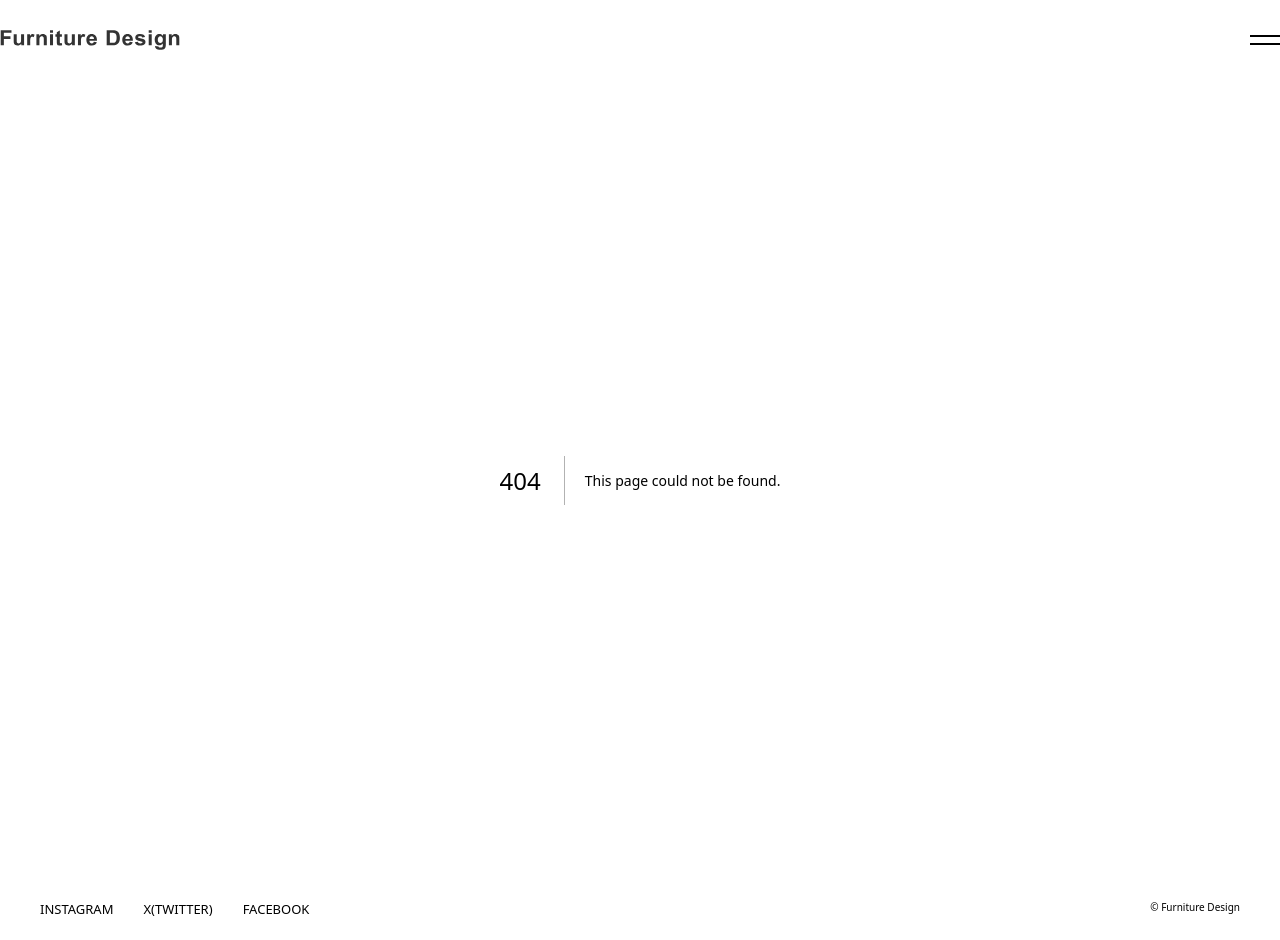
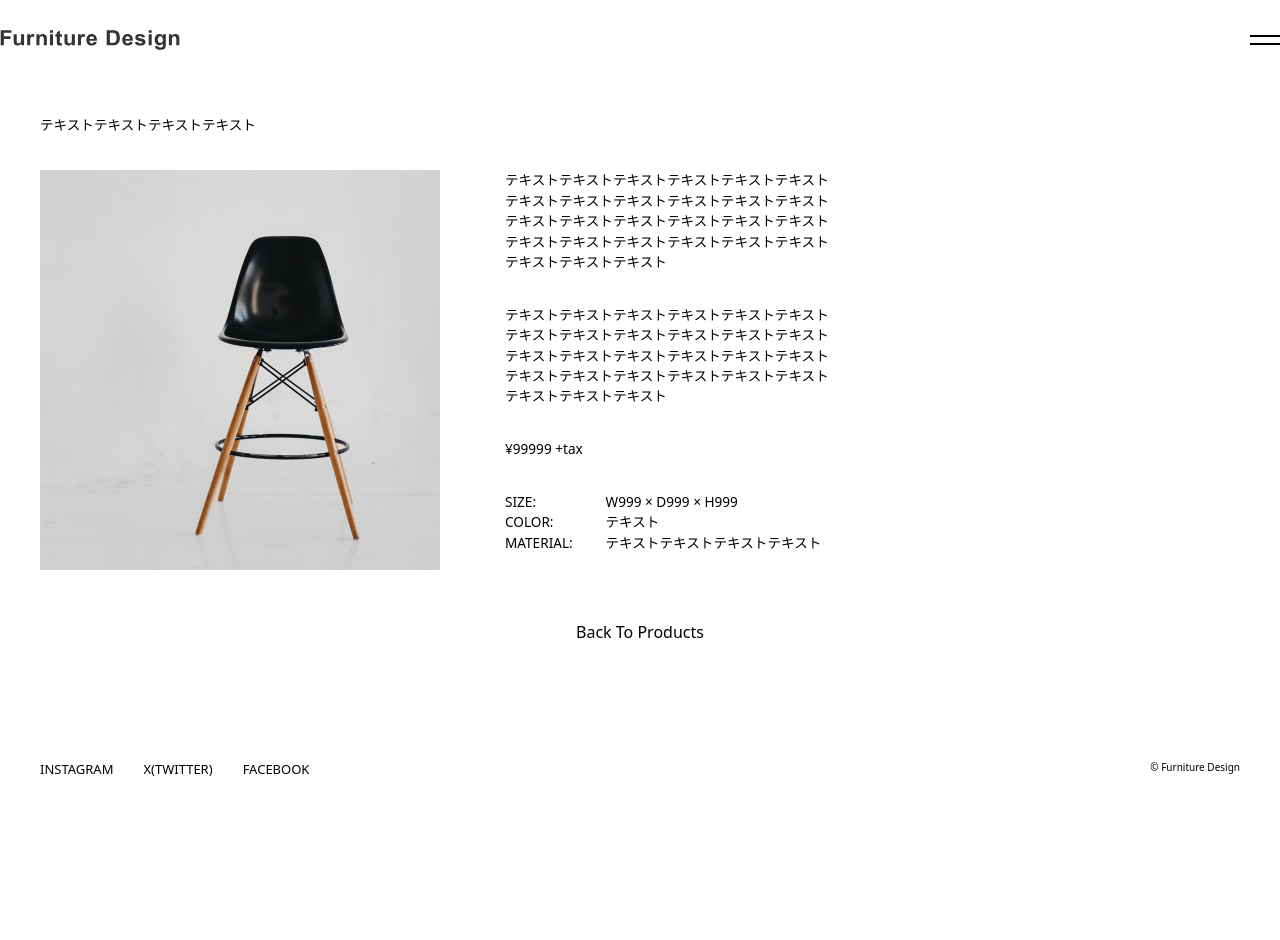
Before and after one commit to gp-n-suzuki/next_furniture_design, a Next.js app: page /detail/1 in a window 1280 px wide. Before the commit this address had no page. After the commit the page ends 800 px from the top, so only its background shows below. Built offline with nearby package versions, Linux system fonts and the light colour scheme.

Commit message:
商品詳細ページ実装

```diff
--- /dev/null
+++ b/app/detail/[slug]/detail.module.css
@@ -0,0 +1,64 @@
+.wrapper {
+    font-size: 0.85rem;
+    font-weight: 300;
+    max-width: 1360px;
+    margin: 0 auto;
+    margin-bottom: 100px;
+}
+
+.flex_container {
+    display: flex;
+    justify-content: space-between;
+    max-width: 800px;
+}
+
+.image {
+    width: 50%;
+}
+
+.explanation {
+    width: 335px;
+    display: grid;
+    gap: 15px;
+}
+
+.specs {
+    display: flex;
+    flex-wrap: wrap;
+    height: fit-content;
+}
+
+.specs .title {
+    width: 30%;
+}
+
+.specs .detail {
+    width: 70%;
+}
+
+.heading {
+    padding: 35px 0;
+}
+
+.more {
+    text-align: center;
+    font-size: 1rem;
+    font-weight: 200;
+    margin-top: 50px;
+}
+
+@media screen and (max-width: 900px) {
+    .flex_container {
+        flex-direction: column;
+    }
+
+    .image {
+        width: 100%;
+    }
+
+    .explanation {
+        width: 100%;
+        margin-top: 30px;
+        gap: 30px;
+    }
+}
--- /dev/null
+++ b/app/detail/[slug]/page.tsx
@@ -0,0 +1,39 @@
+import React from 'react'
+import styles from './detail.module.css'
+import { Item } from '@/types/Item';
+import Image from 'next/image';
+import Link from 'next/link';
+
+const page = async ({ params }: { params: { slug: string } }) => {
+
+  const res = await fetch(`http://localhost:3000/api/detail/${params.slug}`, { cache: 'no-store' })
+  const item: Item = await res.json();
+
+  return (
+    <div className={styles.wrapper}>
+      <h2 className={styles.heading}>{item.title}</h2>
+      <div className={styles.flex_container}>
+        <Image src={item.url} alt={item.title} width={400} height={400} className={styles.image} />
+        <div className={styles.explanation}>
+          {item.texts.map((text, index) => (
+            <p key={index}>{text}</p>
+          ))}
+          <p>¥{item.price} +tax</p>
+          <dl className={styles.specs}>
+            <dt className={styles.title}>SIZE:</dt>
+            <dd className={styles.detail}>W{item.size.width} × D{item.size.depth} × H{item.size.height}</dd>
+            <dt className={styles.title}>COLOR:</dt>
+            <dd className={styles.detail}>{item.color}</dd>
+            <dt className={styles.title}>MATERIAL:</dt>
+            <dd className={styles.detail}>{item.material}</dd>
+          </dl>
+        </div>
+      </div>
+      <div className={styles.more}>
+        <Link href={"/products/1"}>Back To Products</Link>
+      </div>
+    </div>
+  )
+}
+
+export default page
```
